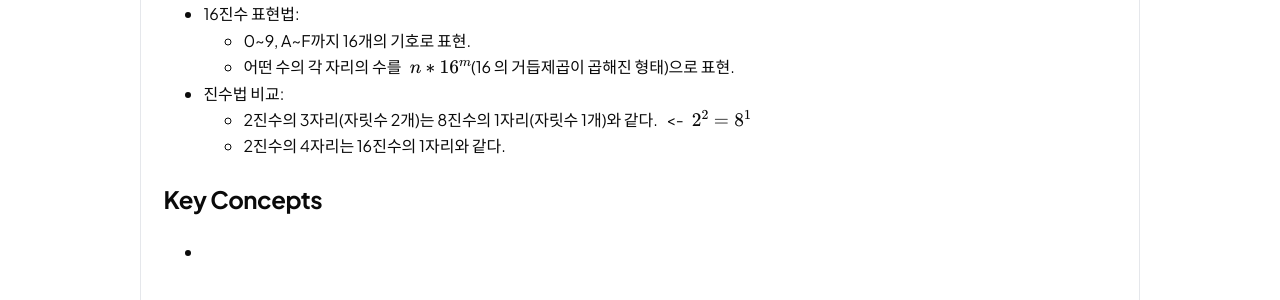
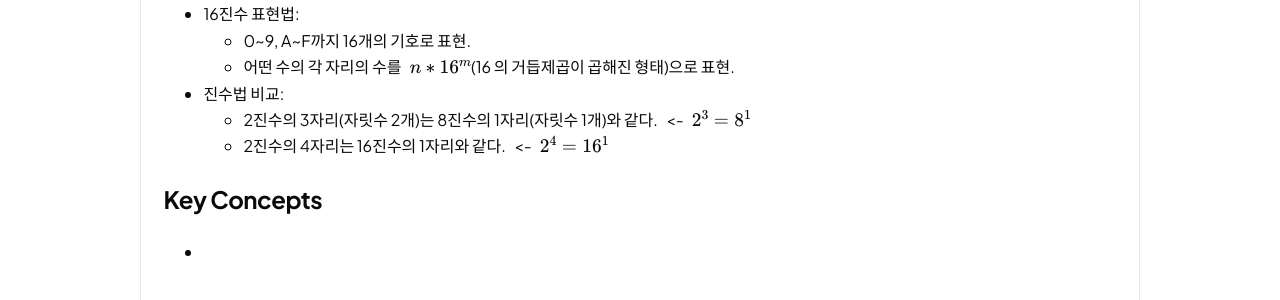
Before and after one commit to LJS24/LJS24.github.io, a Jekyll site: the page built from _posts/learn/2026-03-12-learning-note-디지털논리회로.md, in a window 1280 px wide and 1286 px high. Shown: the part 692-992 px from the top of the window. Built offline with Jekyll 4.4.1, drawn with Linux system fonts in a browser that asks for light colours.

Commit message:
content update-learning note

```diff
--- a/_posts/learn/2026-03-12-learning-note-디지털논리회로.md
+++ b/_posts/learn/2026-03-12-learning-note-디지털논리회로.md
@@ -26,8 +26,8 @@ summary: "주간 학습내용 정리"
     - 0~9, A~F까지 16개의 기호로 표현.
     -  어떤 수의 각 자리의 수를 &nbsp; $n*16^m$(16 의 거듭제곱이 곱해진 형태)으로 표현.
 - 진수법 비교:
-    - 2진수의 3자리(자릿수 2개)는 8진수의 1자리(자릿수 1개)와 같다. &nbsp; <- &nbsp; $2^2 = 8^1$
-    - 2진수의 4자리는 16진수의 1자리와 같다.
+    - 2진수의 3자리(자릿수 2개)는 8진수의 1자리(자릿수 1개)와 같다. &nbsp; <- &nbsp; $2^3 = 8^1$
+    - 2진수의 4자리는 16진수의 1자리와 같다. &nbsp; <- &nbsp; $2^4 = 16^1$
 
 ## Key Concepts
 -
```
